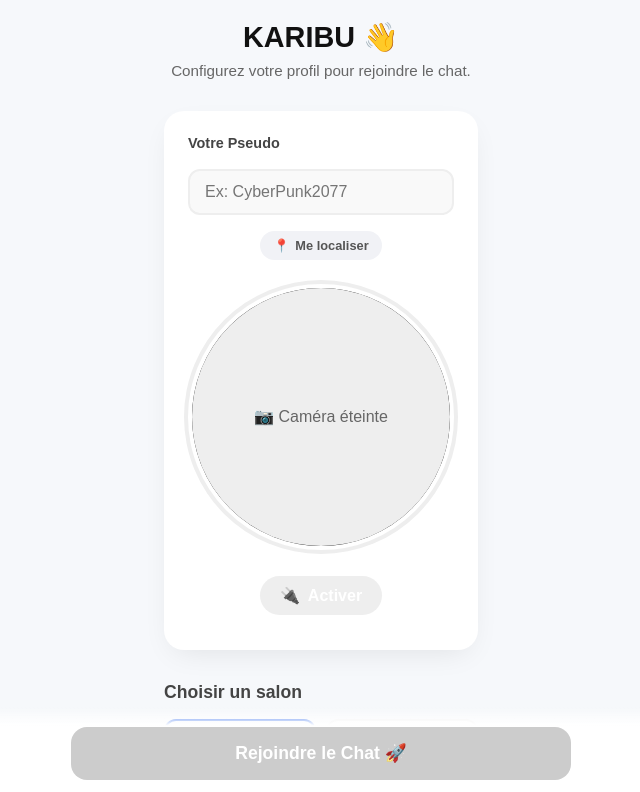
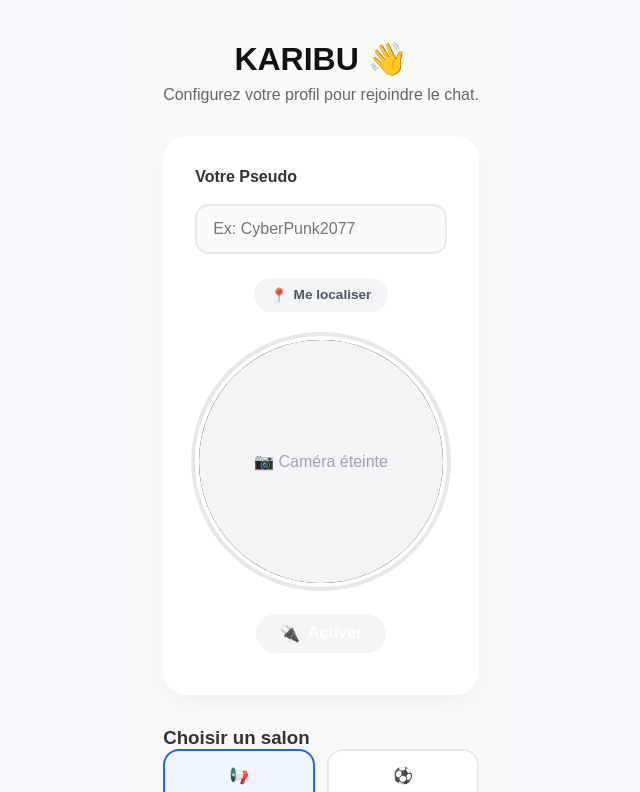
Before and after one commit to BenYamineMze/M1-dev-frontEnd, a Nuxt app: page /reception in a window 1280 px wide. Shown: the top 792 px of the page, without its empty margins (319-959 px from the left). Built offline with nearby package versions, Linux system fonts and the light colour scheme; no server answers.

Commit message:
16H37 20/01

```diff
--- a/app/pages/reception.vue
+++ b/app/pages/reception.vue
@@ -1,11 +1,14 @@
 <template>
+  <div class="page-wrapper">
     <div class="page-container">
+
       <div class="header">
         <h1>KARIBU 👋</h1>
         <p class="subtitle">Configurez votre profil pour rejoindre le chat.</p>
       </div>
 
       <div class="card">
+
         <div class="form-group">
           <label>Votre Pseudo</label>
           <input
@@ -28,8 +31,10 @@
             <span v-else>Me localiser</span>
           </div>
         </div>
+
         <div class="camera-wrapper">
           <div class="viewfinder" :class="{ 'flash-anim': isFlashing }">
+
             <video
               ref="videoEl"
               autoplay
@@ -87,86 +92,99 @@
         </div>
       </div>
 
-    <div class="fixed-bottom">
+      <div class="action-area">
         <button class="btn-main" @click="login" :disabled="!isFormValid">
           Rejoindre le Chat 🚀
         </button>
       </div>
     </div>
+  </div>
 </template>
 
 <script setup lang="ts">
+// --- IMPORTS ---
 import { ref, computed, onMounted, onBeforeUnmount } from 'vue';
 import { useRouter } from '#app';
-import { useChatStore } from '~/stores/chat';
+import { useChatStore } from '~/stores/chat'; // On importe notre cerveau (Pinia)
 
-const router = useRouter();
-const chatStore = useChatStore();
+// --- INITIALISATION ---
+const router = useRouter();       // Pour changer de page
+const chatStore = useChatStore(); // Pour accéder aux données globales
 
-// --- ETAT ---
+// --- VARIABLES RÉACTIVES (STATE) ---
+// Si ces variables changent, l'écran se met à jour automatiquement
 const pseudo = ref('');
-const avatar = ref<string | null>(null);
+const avatar = ref<string | null>(null); // Contiendra l'image en Base64
 const selectedRoom = ref<string>('');
-const isFlashing = ref(false);
-const loading = ref(true);
+const isFlashing = ref(false); // Pour l'animation du flash
+const loading = ref(true); // État de chargement des rooms
 
-// --- HARDWARE STATE ---
+// --- VARIABLES HARDWARE ---
 const battery = ref<any>(null);
 const coords = ref<GeolocationCoordinates | null>(null);
 
-// --- CAMERA VARS ---
-const videoEl = ref<HTMLVideoElement | null>(null);
-const canvasEl = ref<HTMLCanvasElement | null>(null);
-let stream: MediaStream | null = null;
+// --- VARIABLES TECHNIQUES CAMÉRA ---
+const videoEl = ref<HTMLVideoElement | null>(null);   // Lien vers <video>
+const canvasEl = ref<HTMLCanvasElement | null>(null); // Lien vers <canvas>
+let stream: MediaStream | null = null; // Le flux vidéo brut
 const cameraActive = ref(false);
 const showVideo = ref(false);
 
-// --- INITIALISATION ---
+// --- CYCLE DE VIE (LIFECYCLE) ---
+// Ce code s'exécute dès que la page s'affiche
 onMounted(async () => {
-  // 1. Appel API Rooms
+  // 1. On demande la liste des salons à l'API via le Store
   await chatStore.fetchRooms();
   loading.value = false;
 
-  // 2. Sélection auto
+  // 2. On présélectionne le premier salon pour aider l'utilisateur
   if (chatStore.rooms.length > 0) {
     selectedRoom.value = chatStore.rooms[0].id;
   }
 
-  // 3. Restaurer user
+  // 3. Si l'utilisateur a déjà un pseudo en mémoire, on le remet
   if (chatStore.currentUser?.username) {
     pseudo.value = chatStore.currentUser.username;
   }
 
-  // 4. Initialiser Batterie (API Hardware)
+  // 4. On lance la détection de la batterie
   initBattery();
 });
 
-// --- LOGIQUE HARDWARE ---
+// --- FONCTIONS HARDWARE ---
+
+// API BATTERIE (navigator.getBattery)
 function initBattery() {
   if ('getBattery' in navigator) {
     (navigator as any).getBattery().then((batt: any) => {
       battery.value = batt;
+      // On écoute les changements (ex: si on branche le chargeur)
       batt.addEventListener('levelchange', () => { battery.value = batt; });
       batt.addEventListener('chargingchange', () => { battery.value = batt; });
     });
   }
 }
 
+// API GÉOLOCALISATION (navigator.geolocation)
 function getGeo() {
   if (!navigator.geolocation) {
     alert("Géolocalisation non supportée");
     return;
   }
+  // Demande la position unique (pas de suivi en temps réel)
   navigator.geolocation.getCurrentPosition(
-    (pos) => { coords.value = pos.coords; },
-    (err) => { alert("Impossible de vous localiser (Autorisation refusée ?)"); }
+    (pos) => { coords.value = pos.coords; }, // Succès
+    (err) => { alert("Impossible de vous localiser (Autorisation refusée ?)"); } // Erreur
   );
 }
 
+// VALIDATION DU FORMULAIRE (Computed)
+// Renvoie VRAI seulement si tout est rempli. Sinon le bouton reste gris.
 const isFormValid = computed(() => {
   return pseudo.value.trim().length > 0 && avatar.value !== null && selectedRoom.value;
 });
 
+// Helper pour mettre des icônes sympas selon le nom du salon
 function getRoomIcon(name: string) {
   const lowerName = name.toLowerCase();
   if (lowerName.includes('general')) return '💬';
@@ -177,18 +195,23 @@ function getRoomIcon(name: string) {
   return '📢';
 }
 
-// --- LOGIQUE CAMERA (Inchangée) ---
+// --- LOGIQUE CAMÉRA (POINT TECHNIQUE IMPORTANT) ---
+
+// 1. Démarrer la caméra
 async function startCamera() {
-  if (!import.meta.client) return;
-  avatar.value = null;
+  if (!import.meta.client) return; // Sécurité (ne pas lancer sur le serveur)
+  avatar.value = null; // On efface l'ancienne photo
   try {
+    // On demande l'accès vidéo. 'facingMode: user' = Caméra Selfie
     stream = await navigator.mediaDevices.getUserMedia({
       video: { facingMode: 'user', width: { ideal: 640 }, height: { ideal: 640 } },
       audio: false
     });
 
+    // On connecte le flux à la balise <video>
     if (videoEl.value) {
       videoEl.value.srcObject = stream;
+      // On s'assure que la vidéo joue bien
       videoEl.value.onloadedmetadata = () => {
         if(videoEl.value) videoEl.value.play();
       };
@@ -197,12 +220,14 @@ async function startCamera() {
     showVideo.value = true;
   } catch (err) {
     console.error(err);
-    alert("Impossible d'accéder à la caméra");
+    alert("Impossible d'accéder à la caméra (Vérifiez les permissions HTTPS)");
   }
 }
 
+// 2. Arrêter la caméra (pour économiser la batterie)
 function stopCamera() {
   if (stream) {
+    // On coupe toutes les pistes (tracks) vidéo
     stream.getTracks().forEach(t => t.stop());
     stream = null;
   }
@@ -210,24 +235,35 @@ function stopCamera() {
   showVideo.value = false;
 }
 
+// 3. Prendre la photo
 function takePhoto() {
   if (!videoEl.value || !canvasEl.value) return;
+
+  // Petit effet visuel de flash
   isFlashing.value = true;
   setTimeout(() => isFlashing.value = false, 200);
 
   const video = videoEl.value;
   const canvas = canvasEl.value;
+
+  // On dimensionne le canvas comme la vidéo
   canvas.width = video.videoWidth;
   canvas.height = video.videoHeight;
 
   const ctx = canvas.getContext('2d');
   if (ctx) {
+    // EFFET MIROIR : On inverse l'image horizontalement pour que ce soit naturel (comme un miroir)
     ctx.translate(canvas.width, 0);
     ctx.scale(-1, 1);
+
+    // On dessine l'image actuelle de la vidéo sur le canvas
     ctx.drawImage(video, 0, 0, canvas.width, canvas.height);
   }
 
+  // On convertit le dessin en chaîne de caractères Base64 (image/jpeg)
   avatar.value = canvas.toDataURL('image/jpeg', 0.8);
+
+  // On éteint la caméra
   stopCamera();
 }
 
@@ -236,116 +272,164 @@ function retake() {
   startCamera();
 }
 
-// --- LOGIN ---
+// --- LOGIN (ACTION FINALE) ---
 function login() {
   if (!isFormValid.value) return;
 
-  // --- AJOUT : DEMANDE DE PERMISSION NOTIFICATION ---
-  // On le fait ici car c'est un clic utilisateur (obligatoire pour les navigateurs)
+  // Demande permission Notification (nécessaire sur clic utilisateur)
   if ('Notification' in window && Notification.permission !== 'granted') {
-    Notification.requestPermission().then(permission => {
-      console.log("Permission Notification :", permission);
-    });
+    Notification.requestPermission();
   }
 
-  // 1. Sauvegarde Store
+  // 1. On sauvegarde les infos dans Pinia
   chatStore.setUser(pseudo.value, avatar.value!);
 
-  // 2. Connexion Spécifique à la Room choisie
+  // 2. On lance la connexion Socket.IO
   chatStore.connectToServer(selectedRoom.value);
 
-  // 3. Navigation dynamique
+  // 3. On change de page vers la Room
   router.push(`/room/${selectedRoom.value}`);
 }
 
+// Quand on quitte la page, on s'assure que la caméra est éteinte
 onBeforeUnmount(() => {
   stopCamera();
 });
 </script>
 
 <style scoped>
-/* --- STYLES ORIGINAUX --- */
+/* =========================================
+   STYLE RESPONSIVE ET MODERNE
+   ========================================= */
+
+/* --- MISE EN PAGE RESPONSIVE --- */
+.page-wrapper {
+  min-height: 100vh;
+  display: flex;
+  justify-content: center;
+  background-color: #f8f9fa;
+  /* MOBILE : Alignement en haut pour éviter les problèmes de clavier virtuel */
+  align-items: flex-start;
+}
+
+/* TABLETTE/PC : On centre tout verticalement pour faire joli */
+@media (min-width: 768px) {
+  .page-wrapper {
+    align-items: center;
+    padding: 20px;
+  }
+}
+
 .page-container {
-  max-width: 600px;
-  margin: 0 auto;
-  padding: 20px 20px 100px 20px;
-  font-family: -apple-system, BlinkMacSystemFont, 'Segoe UI', Roboto, Helvetica, Arial, sans-serif;
+  width: 100%;
+  max-width: 500px; /* Largeur max pour que ce soit lisible sur PC */
+  padding: 20px 20px 120px 20px; /* Marge en bas pour le bouton flottant sur mobile */
+  font-family: -apple-system, sans-serif;
   color: #333;
 }
 
-.header { text-align: center; margin-bottom: 2rem; }
-.header h1 { font-size: 1.8rem; margin-bottom: 0.5rem; color: #111; }
-.subtitle { color: #666; font-size: 0.95rem; }
-
-.card {
-  background: white; border-radius: 20px; padding: 1.5rem;
-  box-shadow: 0 10px 30px -10px rgba(0,0,0,0.1); margin-bottom: 2rem;
+/* PC : On enlève la grosse marge en bas car le bouton n'est plus flottant */
+@media (min-width: 768px) {
+  .page-container {
+    padding-bottom: 20px;
+  }
 }
 
-.form-group { margin-bottom: 1rem; }
-.form-group label { display: block; font-weight: 600; margin-bottom: 0.5rem; font-size: 0.9rem; color: #444; }
+.header { text-align: center; margin-bottom: 2rem; }
+.header h1 { font-size: 2rem; margin-bottom: 0.5rem; color: #111; }
+.subtitle { color: #666; font-size: 1rem; }
+
+/* Carte Blanche style iOS */
+.card {
+  background: white; border-radius: 24px; padding: 2rem;
+  box-shadow: 0 10px 30px -10px rgba(0,0,0,0.08); margin-bottom: 2rem;
+}
+
+.form-group { margin-bottom: 1.5rem; }
+.form-group label { display: block; font-weight: 700; margin-bottom: 0.5rem; }
 .input-modern {
-  width: 100%; padding: 12px 15px; border: 2px solid #eee; border-radius: 12px;
-  font-size: 1rem; transition: all 0.3s; background: #f9f9f9; box-sizing: border-box;
+  width: 100%; padding: 14px 16px; border: 2px solid #e5e7eb; border-radius: 14px;
+  font-size: 1rem; transition: all 0.3s; background: #f9fafb; box-sizing: border-box;
 }
-.input-modern:focus { border-color: #2563eb; background: white; outline: none; }
+.input-modern:focus { border-color: #3b82f6; background: white; outline: none; }
 
-/* --- NOUVEAU STYLE HARDWARE --- */
+/* --- HARDWARE (Responsive Wrap) --- */
 .hardware-row {
   display: flex; gap: 10px; margin-bottom: 1.5rem; justify-content: center;
+  /* Permet aux boutons de passer à la ligne sur les très petits écrans */
+  flex-wrap: wrap;
 }
 .hw-pill {
-  background: #f1f2f6; border-radius: 20px; padding: 6px 12px;
-  font-size: 0.8rem; font-weight: 600; color: #555;
-  display: flex; align-items: center; gap: 6px; transition: all 0.2s;
+  background: #f3f4f6; border-radius: 20px; padding: 8px 16px;
+  font-size: 0.85rem; font-weight: 600; color: #4b5563;
+  display: flex; align-items: center; gap: 6px; white-space: nowrap;
 }
-.hw-pill.charging { background: #e3f2fd; color: #2196f3; border: 1px solid #bbdefb; }
+.hw-pill.charging { background: #eff6ff; color: #2563eb; border: 1px solid #bfdbfe; }
 .hw-pill.clickable { cursor: pointer; border: 1px solid transparent; }
-.hw-pill.clickable:hover { background: #e9ecef; }
-.hw-pill.active { background: #d4edda; color: #155724; border-color: #c3e6cb; }
+.hw-pill.clickable:hover { background: #e5e7eb; }
+.hw-pill.active { background: #dcfce7; color: #166534; border-color: #bbf7d0; }
 
+/* --- STYLE CAMERA --- */
 .camera-wrapper { display: flex; flex-direction: column; align-items: center; gap: 1rem; }
 .viewfinder {
-  width: 100%; max-width: 280px; aspect-ratio: 1/1; background: #000;
-  border-radius: 50%; overflow: hidden; position: relative;
-  border: 4px solid #fff; box-shadow: 0 0 0 4px #eee;
+  width: 100%; max-width: 260px; aspect-ratio: 1/1; /* Carré parfait */
+  background: #000; border-radius: 50%; overflow: hidden; position: relative;
+  border: 4px solid #fff; box-shadow: 0 0 0 4px #e5e7eb;
 }
+/* transform: scaleX(-1) crée l'effet miroir */
 .video-feed, .photo-preview { width: 100%; height: 100%; object-fit: cover; transform: scaleX(-1); }
-.placeholder-cam { width: 100%; height: 100%; display: flex; align-items: center; justify-content: center; color: #666; background: #eee; }
+.placeholder-cam { width: 100%; height: 100%; display: flex; align-items: center; justify-content: center; color: #9ca3af; background: #f3f4f6; }
 
+/* Animation du flash */
 .flash-anim { animation: flash 0.3s; }
 @keyframes flash {
   0% { opacity: 1; } 50% { opacity: 0; background: white; } 100% { opacity: 1; }
 }
 
 .cam-controls { height: 60px; display: flex; align-items: center; justify-content: center; }
-.btn-icon { background: #eee; border: none; padding: 10px 20px; border-radius: 30px; font-weight: 600; cursor: pointer; display: flex; align-items: center; gap: 8px; }
-.capture-btn { width: 60px; height: 60px; border-radius: 50%; border: 4px solid white; background: #ff4757; box-shadow: 0 0 0 2px #ff4757; cursor: pointer; transition: transform 0.1s; }
-.capture-btn:active { transform: scale(0.9); }
+.btn-icon { background: #f3f4f6; border: none; padding: 10px 24px; border-radius: 30px; font-weight: 600; cursor: pointer; display: flex; align-items: center; gap: 8px; }
+.capture-btn { width: 64px; height: 64px; border-radius: 50%; border: 4px solid white; background: #ef4444; box-shadow: 0 0 0 3px #ef4444; cursor: pointer; }
 .btn-text { background: none; border: none; color: #2563eb; font-weight: 600; cursor: pointer; text-decoration: underline; }
 
-.rooms-section h3 { font-size: 1.1rem; margin-bottom: 1rem; color: #444; }
-.rooms-grid { display: grid; grid-template-columns: repeat(2, 1fr); gap: 10px; }
+/* --- GRILLE RESPONSIVE DES SALONS --- */
+.rooms-grid {
+  display: grid;
+  /* TRUC DE PRO : Remplit la ligne avec autant de cartes que possible (min 130px) */
+  grid-template-columns: repeat(auto-fit, minmax(130px, 1fr));
+  gap: 12px;
+}
+
 .room-card {
-  background: white; border: 2px solid #eee; border-radius: 12px; padding: 15px;
-  display: flex; align-items: center; gap: 10px; cursor: pointer; transition: all 0.2s;
+  background: white; border: 2px solid #e5e7eb; border-radius: 16px; padding: 15px;
+  display: flex; flex-direction: column; align-items: center; text-align: center;
+  gap: 8px; cursor: pointer; transition: all 0.2s;
 }
+.room-card:hover { transform: translateY(-2px); border-color: #bfdbfe; }
 .room-card.active { border-color: #2563eb; background: #eff6ff; color: #2563eb; }
-.room-icon { font-size: 1.2rem; }
-.room-name { font-weight: 600; text-transform: capitalize; }
 
-.loading-text { text-align: center; color: #888; padding: 20px; font-style: italic; }
+/* --- BOUTON D'ACTION RESPONSIVE --- */
+.action-area {
+  /* MOBILE : Fixé en bas de l'écran avec un fond dégradé */
+  position: fixed; bottom: 0; left: 0; width: 100%; padding: 20px;
+  background: linear-gradient(to top, rgba(255,255,255,0.95) 70%, transparent);
+  text-align: center; z-index: 20; box-sizing: border-box;
+}
 
-.fixed-bottom {
-  position: fixed; bottom: 0; left: 0; width: 100%; padding: 20px;
-  background: linear-gradient(to top, white 80%, transparent); text-align: center; z-index: 10;
-  box-sizing: border-box;
+/* PC/TABLETTE : On annule la position fixe, le bouton se met à la suite */
+@media (min-width: 768px) {
+  .action-area {
+    position: static;
+    background: none;
+    padding: 30px 0 0 0;
+    width: 100%;
   }
+}
+
 .btn-main {
-  width: 100%; max-width: 500px; background: #2563eb; color: white; border: none;
-  padding: 16px; font-size: 1.1rem; font-weight: bold; border-radius: 16px; cursor: pointer;
-  box-shadow: 0 4px 15px rgba(37, 99, 235, 0.4); transition: transform 0.2s, background 0.2s;
+  width: 100%; background: #2563eb; color: white; border: none;
+  padding: 18px; font-size: 1.1rem; font-weight: 800; border-radius: 18px; cursor: pointer;
+  box-shadow: 0 4px 15px rgba(37, 99, 235, 0.3); transition: transform 0.2s;
 }
-.btn-main:disabled { background: #ccc; box-shadow: none; cursor: not-allowed; }
-.btn-main:active:not(:disabled) { transform: scale(0.98); }
+.btn-main:hover:not(:disabled) { background: #1d4ed8; transform: translateY(-1px); }
+.btn-main:disabled { background: #d1d5db; box-shadow: none; cursor: not-allowed; }
 </style>
```
Lines whose indentation alone changed are shown as unchanged.
